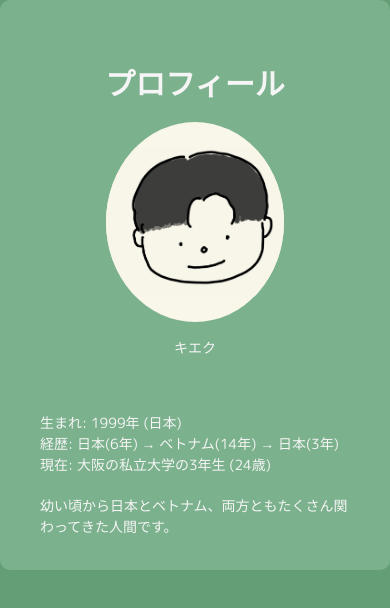
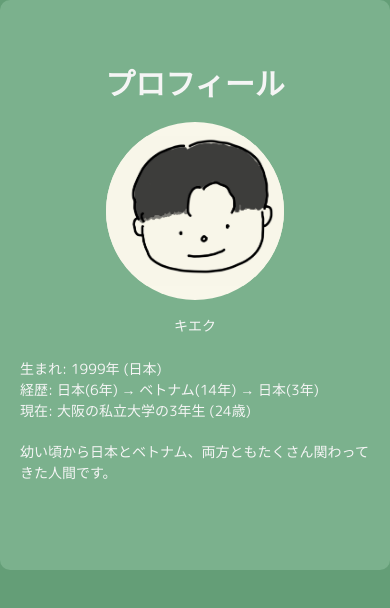
Before and after one commit to VI-KIEC/blog-by-k, a Next.js app: page /components/SideBar in a window 390 px wide. Shown: the top 608 px of the page. Built offline with nearby package versions, Linux system fonts and the light colour scheme; a web font is replaced by a local one.

Commit message:
css update

```diff
--- a/styles/top.module.css
+++ b/styles/top.module.css
@@ -144,6 +144,7 @@
   .sideBarArea {
     padding: 12px 40px 0 15px;
   }
+
   .listContainer {
     width: 100%;
     padding: 40px 12px 40px 12px;
@@ -183,9 +184,12 @@
     height: 570px;
     font-size: 14px;
   }
-
+  .sideBarContainer p {
+    text-align: left;
+    padding: 8px 20px 25px 20px;
+  }
   .logoContainer {
     width: 178px;
-    height: 178pxgit;
+    height: 178px;
   }
 }
```
